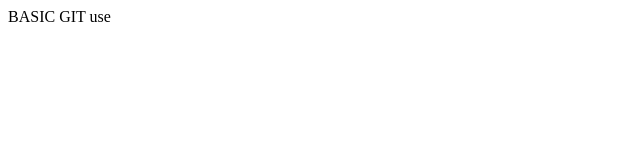
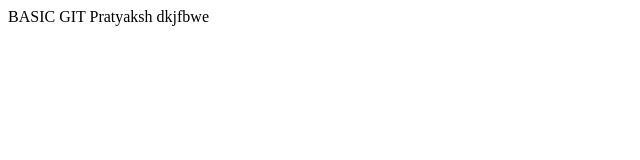
Before and after one commit to Pratyaksh-bit/BASIC-GIT, a plain HTML site: page index.html in a window 1280 px wide. Shown: the whole page, without its empty margins (0-640 px from the left). Drawn offline with Linux system fonts and the light colour scheme.

Commit message:
modified

```diff
--- a/index.html
+++ b/index.html
@@ -4,6 +4,6 @@
 	<title></title>
 </head>
 <body>
-BASIC GIT use
+BASIC GIT Pratyaksh dkjfbwe
 </body>
 </html>
```
